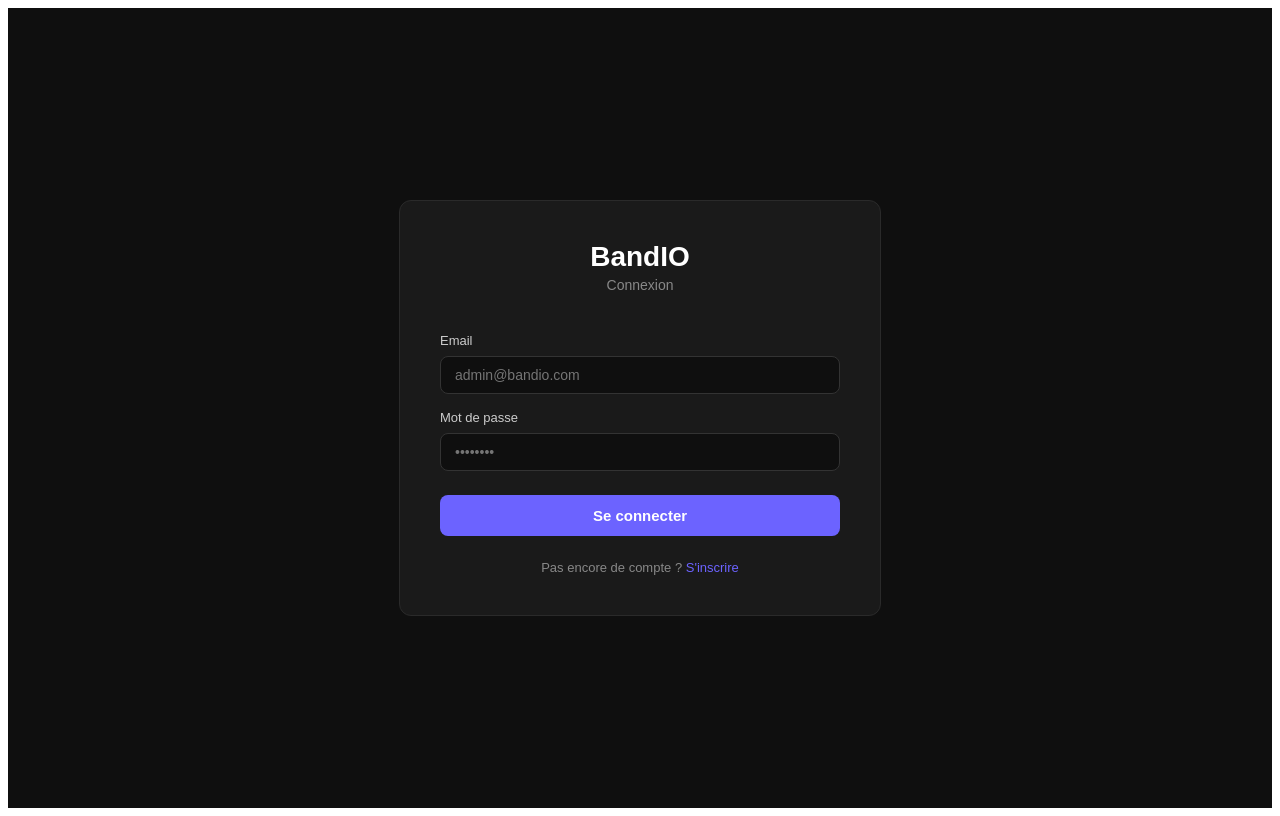
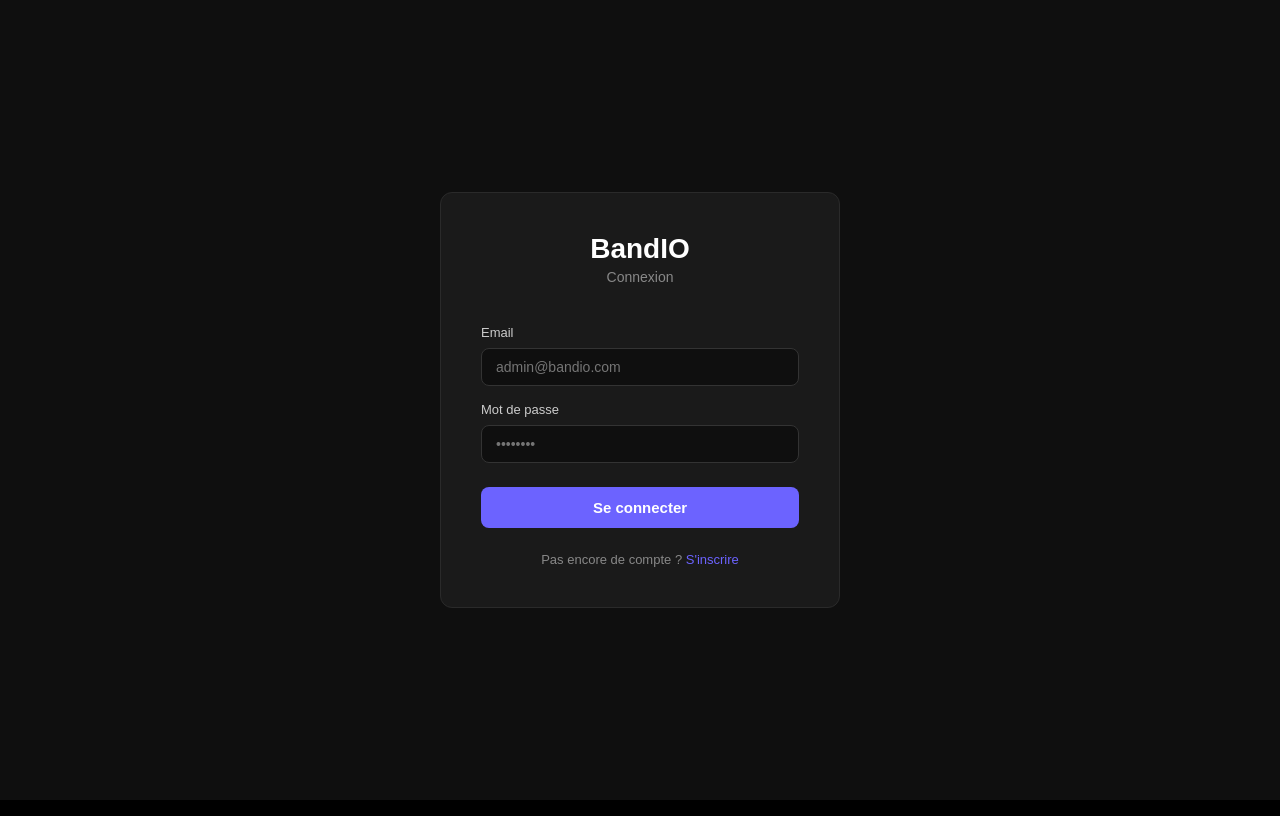
Before and after one commit to PierreSCHIAVON/BandIO, a Next.js app in the folder frontend/: page /login in a window 1280 px wide. Built offline with nearby package versions, Linux system fonts and the light colour scheme; no server answers.

Commit message:
fix bande blanche

```diff
--- /dev/null
+++ b/frontend/app/globals.css
@@ -0,0 +1,9 @@
+*, *::before, *::after {
+  box-sizing: border-box;
+  margin: 0;
+  padding: 0;
+}
+
+body {
+  background-color: #000;
+}
--- a/frontend/app/layout.js
+++ b/frontend/app/layout.js
@@ -1,3 +1,5 @@
+import './globals.css';
+
 export const metadata = {
   title: 'BandIO',
   description: 'BandIO - Collaboration musicale en temps réel',
```
